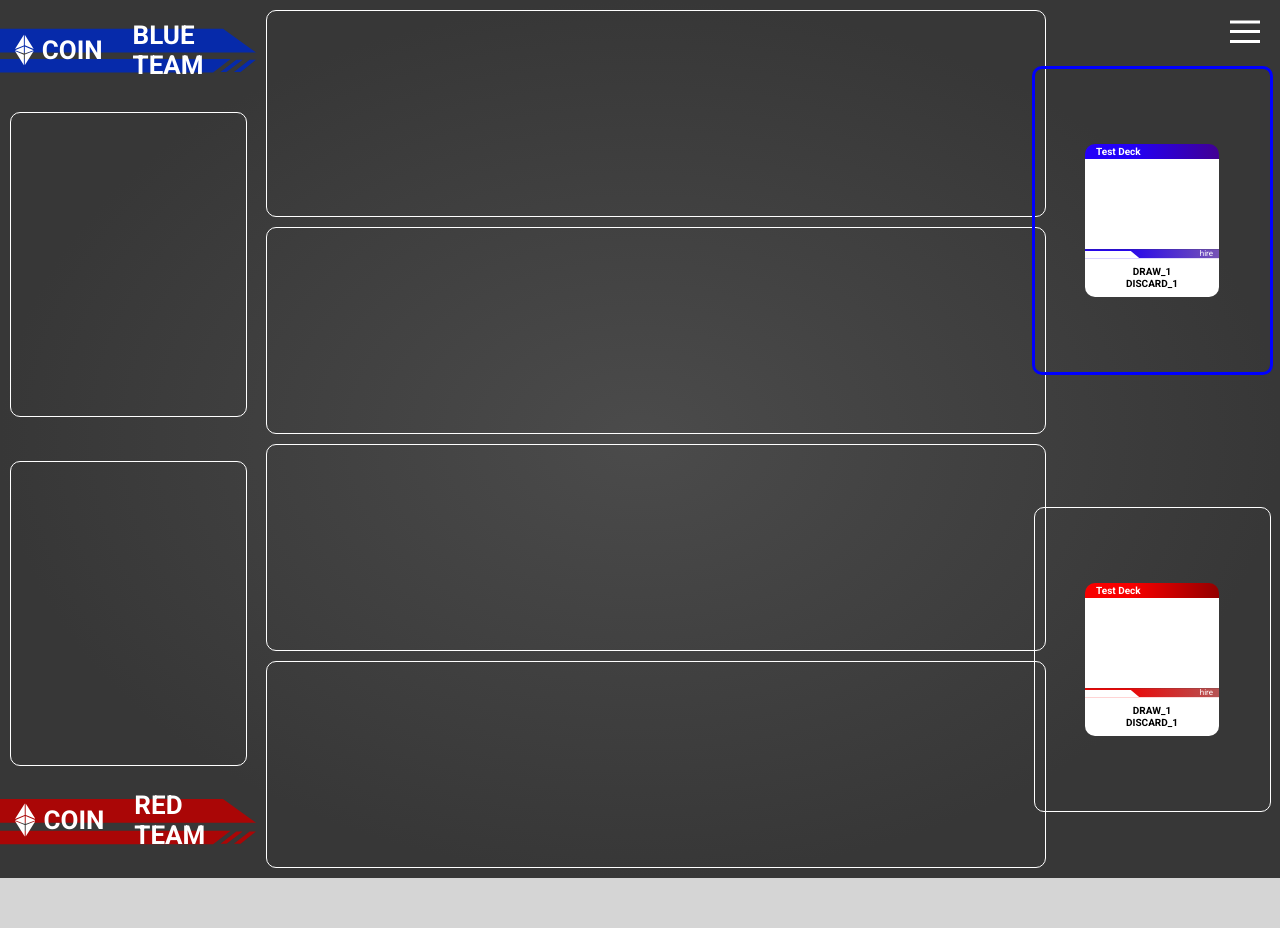
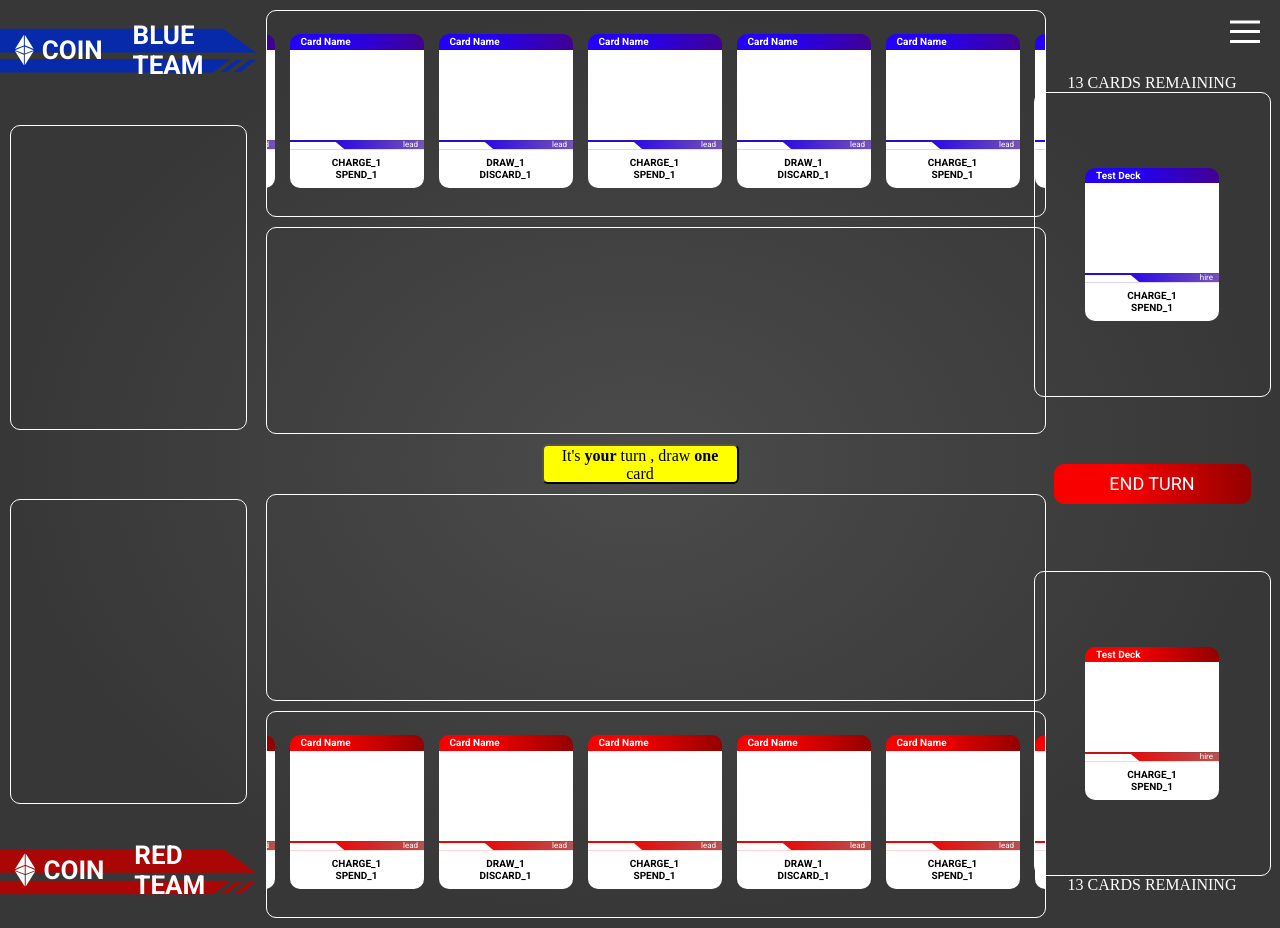
Before and after one commit to lalalune/freelancer, a React (Create React App) app in the folder packages/client/: page /zone in a window 1280 px wide. Before the commit the page ends 878 px from the top, so only its background shows below. Built offline with nearby package versions, Linux system fonts and the light colour scheme; what @blueprintjs/core, axios-hooks would draw is missing.

Commit message:
red bottom to up and draw card functionality

```diff
--- a/packages/client/src/components/Zone/Zone.css
+++ b/packages/client/src/components/Zone/Zone.css
@@ -148,14 +148,14 @@ body {
 }
 
 .zone_main .zone_right_bar .action_button button {
-  background: #272727;
+  background: white;
   border-radius: 10px;
   color: #ffffff;
   font-weight: normal;
   font-size: 18px;
   font-family: Roboto;
   border: none;
-  padding: 15px 6px;
+  padding: 10px 6px;
   cursor: pointer;
 }
 
@@ -289,3 +289,22 @@ body {
 .disable {
   pointer-events: none;
 }
+.btn {
+  background: yellow;
+  border-radius: 6px;
+  width: 197px;
+  height: 40px;
+}
+/* .classname1 > div::-webkit-scrollbar-thumb {
+  background-color: #ce0504 !important;
+} */
+.classname1 > div::-webkit-scrollbar-thumb {
+  background: #b70403 !important;
+}
+.card_remain {
+  text-align: center;
+  color: #fff;
+}
+.remainCard {
+  margin-top: 40px;
+}
--- a/packages/client/src/components/Zone/Zone.js
+++ b/packages/client/src/components/Zone/Zone.js
@@ -71,28 +71,39 @@ const getListStyle = (isDraggingOver) => ({
 const Zone = () => {
   const [playerBlue, setplayerBlue] = useState(true);
   const [playerRed, setplayerRed] = useState(false);
-  const [Click, setClick] = useState(true);
-  const [Flag, setFlag] = useState(false);
+  const [blueData, setBlueData] = useState(getBlueDecks.cards.slice(7));
+  const [redData, setRedData] = useState(getRedDecks.cards.slice(7));
+  const [isBlueTurn, setBlueTurn] = useState({ items: [] });
   const [state1, setState1] = useState({
-    items: [],
+    items: getBlueDecks.cards.slice(0, 7),
     selected: [],
   });
 
   const [state2, setState2] = useState({
     items: [],
-    selected: [],
+    selected: getRedDecks.cards.slice(0, 7),
   });
 
   const id1List = {
     droppable: "items",
     droppable2: "selected",
   };
-
+  const handleRightClick = () => {
+    var f = state1.items;
+    console.log(f, "f");
+    var cards = f.shift();
+    console.log(cards, "cards");
+    isBlueTurn.items.push(cards);
+    console.log(cards);
+    setBlueTurn({ ...isBlueTurn });
+    console.log("hello", ...isBlueTurn);
+  };
   const getList = (id) => state1[id1List[id]];
   const handleBlueClick = (e) => {
     e.preventDefault();
     if (playerBlue) {
-      var card = getBlueDecks.cards;
+      var card = blueData;
+      console.log(card, "card");
       var blueCard = card.shift();
       state1.items.push(blueCard);
       setState1({ ...state1 });
@@ -104,9 +115,9 @@ const Zone = () => {
   const handleRedClick = (e) => {
     e.preventDefault();
     if (playerRed) {
-      var card = getRedDecks.cards;
+      var card = redData;
       var redCard = card.shift();
-      state2.items.push(redCard);
+      state2.selected.push(redCard);
       setState2({ ...state2 });
       setplayerBlue(true);
       setplayerRed(false);
@@ -114,7 +125,6 @@ const Zone = () => {
   };
 
   const onDragEnd = (result) => {
-
     if (playerRed) {
       const { source, destination } = result;
 
@@ -201,21 +211,33 @@ const Zone = () => {
       setplayerBlue(true);
       setplayerRed(false);
     }
-
-    //setClick(false);
   };
-  console.log("Click", Click);
-  console.log("Flag", Flag);
   return (
     <div className="zone_main">
       <div className="zone_left_bar">
         <RedTeam />
         <BlueTeam />
         <div className="card_box">
-          <div className="card_text"></div>
+          {isBlueTurn.items.map((item, index) => {
+            return (
+              <div className="play_card blue_play_card" key={index}>
+                <div className="card_name">
+                  <p>{getBlueDecks.name}</p>
+                </div>
+                <div className="card_space"></div>
+                <div className="hire">
+                  <p>hire</p>
+                </div>
+                <div className="card_detail">
+                  <p>{item.abilities[0]}</p>
+                  <p>{item.abilities[1]}</p>
+                </div>
+              </div>
+            );
+          })}
         </div>
         <div className="card_box">
-          <div className="card_text"></div>
+          <div className="card_text"> </div>
         </div>
       </div>
       <div className="zone_centre_bar">
@@ -250,7 +272,7 @@ const Zone = () => {
                             </div>
                             <div className="card_space"></div>
                             <div className="hire">
-                              <p>hire</p>
+                              <p>{item.type}</p>
                             </div>
                             <div className="card_detail">
                               <p>{item.abilities[0]}</p>
@@ -293,7 +315,7 @@ const Zone = () => {
                             </div>
                             <div className="card_space"></div>
                             <div className="hire">
-                              <p>hire</p>
+                              <p>{item.type}</p>
                             </div>
                             <div className="card_detail">
                               <p>{item.abilities[0]}</p>
@@ -310,12 +332,14 @@ const Zone = () => {
             </Droppable>
           </DragDropContext>
         </div>
-        {/* ---------blue------------- */}
-        {/* <div className="status_message_area">
-          <pu>Status Message Area</pu
-        </div> */}
-        {/* ------red---------- */}
-        <div className={playerRed ? "disable" : ""}>
+
+        <div className="status_message_area">
+          <button className="btn" onClick={handleRightClick}>
+            It's <strong>your</strong> turn , draw <strong>one</strong> card
+          </button>
+        </div>
+
+        <div className={(playerRed ? "disable" : "", "classname1")}>
           <DragDropContext onDragEnd={onDragEnd1}>
             <Droppable droppableId="droppable3" direction="horizontal">
               {(provided, snapshot) => (
@@ -346,7 +370,7 @@ const Zone = () => {
                               </div>
                               <div className="card_space"></div>
                               <div className="hire">
-                                <p>hire</p>
+                                <p>{item.type}</p>
                               </div>
                               <div className="card_detail">
                                 <p>{item.abilities[0]}</p>
@@ -390,7 +414,7 @@ const Zone = () => {
                             </div>
                             <div className="card_space"></div>
                             <div className="hire">
-                              <p>hire</p>
+                              <p>{item.type}</p>
                             </div>
                             <div className="card_detail">
                               <p>{item.abilities[0]}</p>
@@ -411,11 +435,14 @@ const Zone = () => {
       <div className="zone_right_bar">
         <LeftBar />
 
+        <div className="remainCard">
+          <div className="card_remain"> {redData.length} CARDS REMAINING</div>
+          <div className="card_box ">
+            {blueData.length != 0 ? (
               <div
-          className={"card_box " + (playerBlue ? "  card_box_disable2" : "  ")}
+                className="play_card blue_play_card"
+                onClick={handleBlueClick}
               >
-          {getBlueDecks.cards.length != 0 ? (
-            <div className="play_card blue_play_card" onClick={handleBlueClick}>
                 <div className="card_name">
                   <p>{getBlueDecks.name}</p>
                 </div>
@@ -424,21 +451,21 @@ const Zone = () => {
                   <p>hire</p>
                 </div>
                 <div className="card_detail">
-                <p>{getBlueDecks.cards[0].abilities[0]}</p>
-                <p>{getBlueDecks.cards[0].abilities[1]}</p>
+                  <p>{blueData[0].abilities[0]}</p>
+                  <p>{blueData[0].abilities[1]}</p>
                 </div>
               </div>
             ) : (
               ""
             )}
           </div>
-        {/* <div className="action_button">
-          <button>ACTION BUTTON</button>
-        </div> */}
-        <div
-          className={"card_box " + (playerRed ? "  card_box_disable" : "  ")}
-        >
-          {getRedDecks.cards.length != 0 ? (
+        </div>
+        <div className="action_button">
+          <button className="btn">END TURN</button>
+        </div>
+        <div>
+          <div className="card_box ">
+            {redData.length != 0 ? (
               <div className="play_card" onClick={handleRedClick}>
                 <div>
                   <div className="card_name">
@@ -449,8 +476,8 @@ const Zone = () => {
                     <p>hire</p>
                   </div>
                   <div className="card_detail">
-                  <p>{getRedDecks.cards[0].abilities[0]}</p>
-                  <p>{getRedDecks.cards[0].abilities[1]}</p>
+                    <p>{redData[0].abilities[0]}</p>
+                    <p>{redData[0].abilities[1]}</p>
                   </div>
                 </div>
               </div>
@@ -458,6 +485,8 @@ const Zone = () => {
               ""
             )}
           </div>
+          <div className="card_remain"> {redData.length} CARDS REMAINING</div>
+        </div>
       </div>
     </div>
   );
--- a/packages/client/src/components/ZoneLayout/ZoneLayout.css
+++ b/packages/client/src/components/ZoneLayout/ZoneLayout.css
@@ -1,10 +1,20 @@
-body{
-    background: radial-gradient(50% 50% at 50% 50%, #404040 0%, #4B4B4B 0.01%, #373737 100%);
+body {
+  background: radial-gradient(
+    50% 50% at 50% 50%,
+    #404040 0%,
+    #4b4b4b 0.01%,
+    #373737 100%
+  );
 }
-.zone_main{
+.zone_main {
   position: relative;
   display: flex;
-    background: radial-gradient(50% 50% at 50% 50%, #404040 0%, #4B4B4B 0.01%, #373737 100%);
+  background: radial-gradient(
+    50% 50% at 50% 50%,
+    #404040 0%,
+    #4b4b4b 0.01%,
+    #373737 100%
+  );
 }
 .blue_team .blue_team_icon {
   position: relative;
@@ -37,7 +47,7 @@ body{
   top: 20px;
   left: 0;
 }
-.zone_main  .red_team{
+.zone_main .red_team {
   top: auto;
   bottom: 20px;
 }
@@ -61,7 +71,7 @@ body{
   display: flex;
   align-items: center;
   justify-content: center;
-    margin: auto;
+  margin: 0 auto;
   padding: 15px;
 }
 .card_box .card_text p {
@@ -69,12 +79,12 @@ body{
   font-size: 18px;
   line-height: 21px;
   text-align: center;
-    color: #FFFFFF;
+  color: #ffffff;
 }
-.zone_main .zone_centre_bar .blue_team_main .blue_team_hand ,
-.zone_main .zone_centre_bar .red_team_main .red_team_hand{
+.zone_main .zone_centre_bar .blue_team_main .blue_team_hand,
+.zone_main .zone_centre_bar .red_team_main .red_team_hand {
   height: 205px;
-    border: 1px solid #FFFFFF;
+  border: 1px solid #ffffff;
   border-radius: 10px;
   display: flex;
   align-items: center;
@@ -85,7 +95,7 @@ body{
 .zone_main .zone_centre_bar .blue_team_main .blue_team_play_area,
 .zone_main .zone_centre_bar .red_team_main .redteam_play_area {
   height: 205px;
-    border: 1px solid #FFFFFF;
+  border: 1px solid #ffffff;
   border-radius: 10px;
   display: flex;
   align-items: center;
@@ -98,7 +108,7 @@ body{
 }
 .zone_main .zone_centre_bar .status_message_area p {
   margin: 0;
-    background: #FFD600;
+  background: #ffd600;
   border-radius: 10px;
   display: inline-block;
   padding: 15px;
@@ -116,14 +126,14 @@ body{
   text-align: center;
 }
 .zone_main .zone_right_bar .action_button button {
-    background: #272727;
+  background: linear-gradient(90deg, #f80000 34.8%, #930000 100%);
   border-radius: 10px;
-    color: #FFFFFF;
+  color: #ffffff;
   font-weight: normal;
   font-size: 18px;
   font-family: Roboto;
   border: none;
-    padding: 15px 6px;
+  padding: 10px 6px;
   cursor: pointer;
 }
 .zone_main .zone_right_bar,
```
Lines whose indentation alone changed are shown as unchanged.
